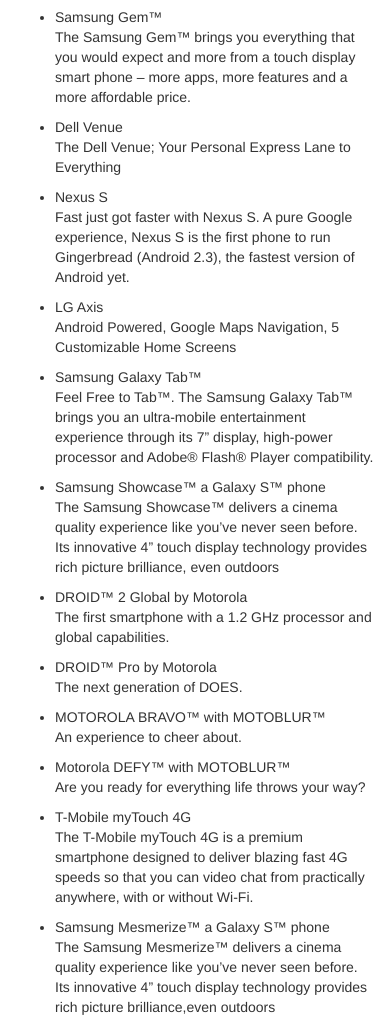
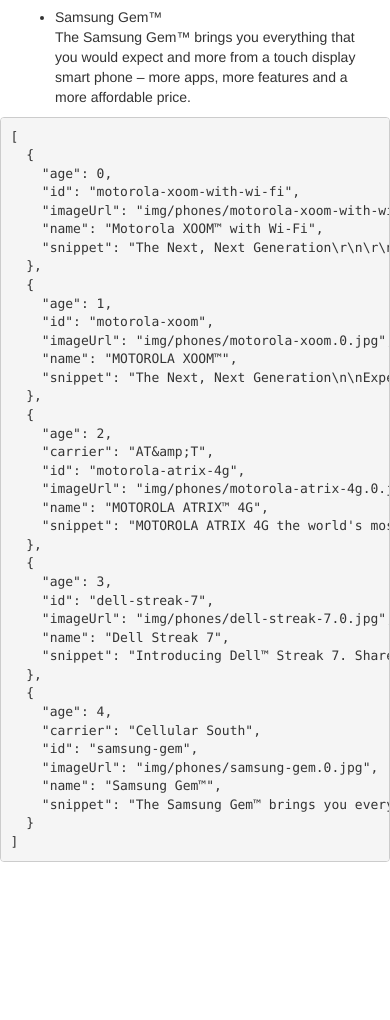
Before and after one commit to nolan-m/angular-tutorial, a website: page app/index.html in a window 390 px wide. Shown: the part 459-1479 px from the top of the page. After the commit the page ends 1331 px from the top, so only its background shows below. Drawn offline with Linux system fonts and the light colour scheme.

Commit message:
step 5: limit phones returned to first 5

```diff
--- a/app/index.html
+++ b/app/index.html
@@ -37,6 +37,7 @@
         </ul>
 
       </div>
+      <pre>{{phones | json}}</pre>
     </div>
   </div>
 
--- a/app/js/controllers.js
+++ b/app/js/controllers.js
@@ -7,7 +7,7 @@
 phonecatApp.controller('PhoneListCtrl', ['$scope', '$http',
 	function($scope, $http) {
 	  $http.get('phones/phones.json').success(function(data){
-	  	$scope.phones = data;
+	  	$scope.phones = data.splice(0,5);
 	  });
 
 	  $scope.orderProp = 'age';
```
